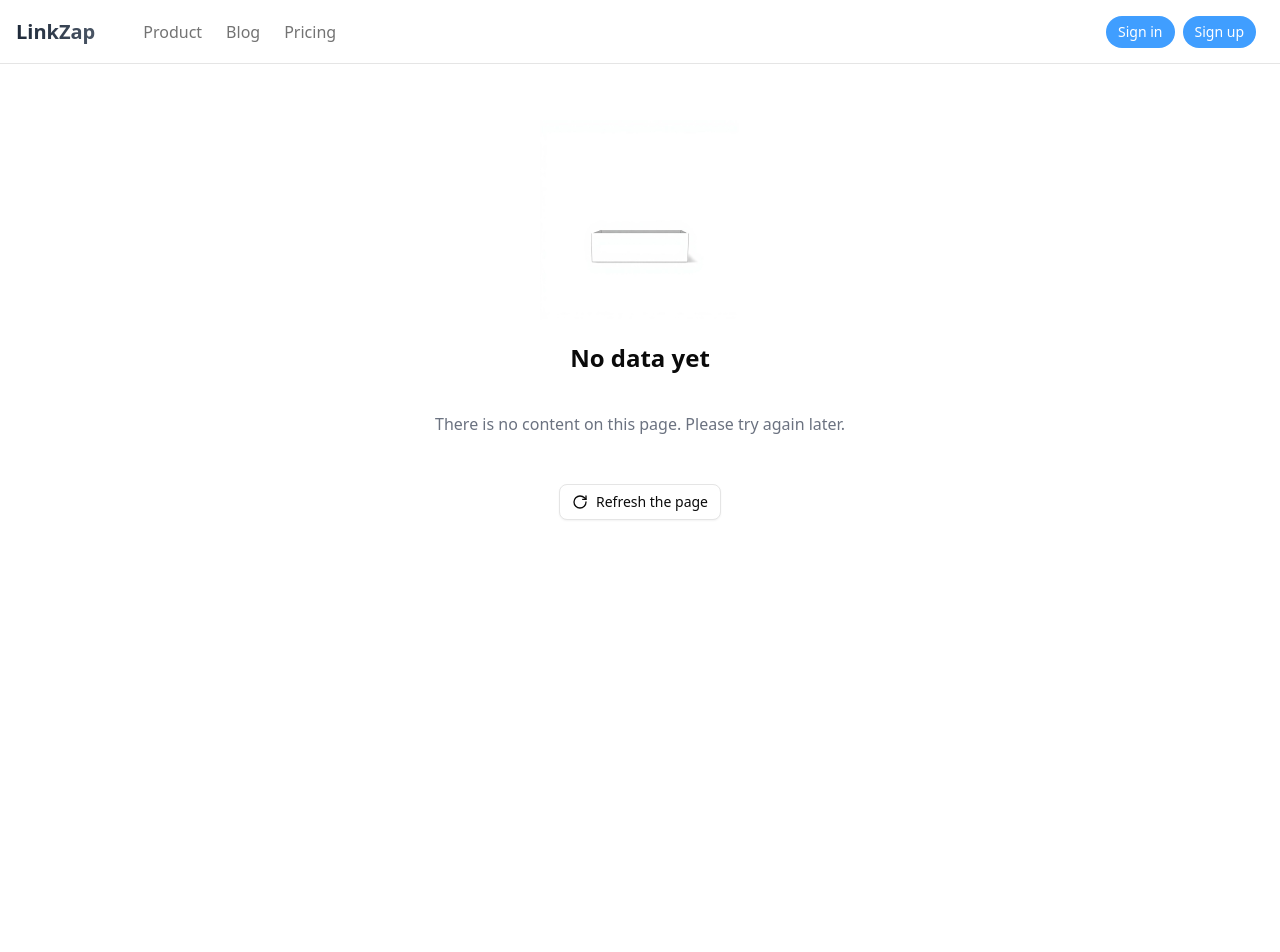
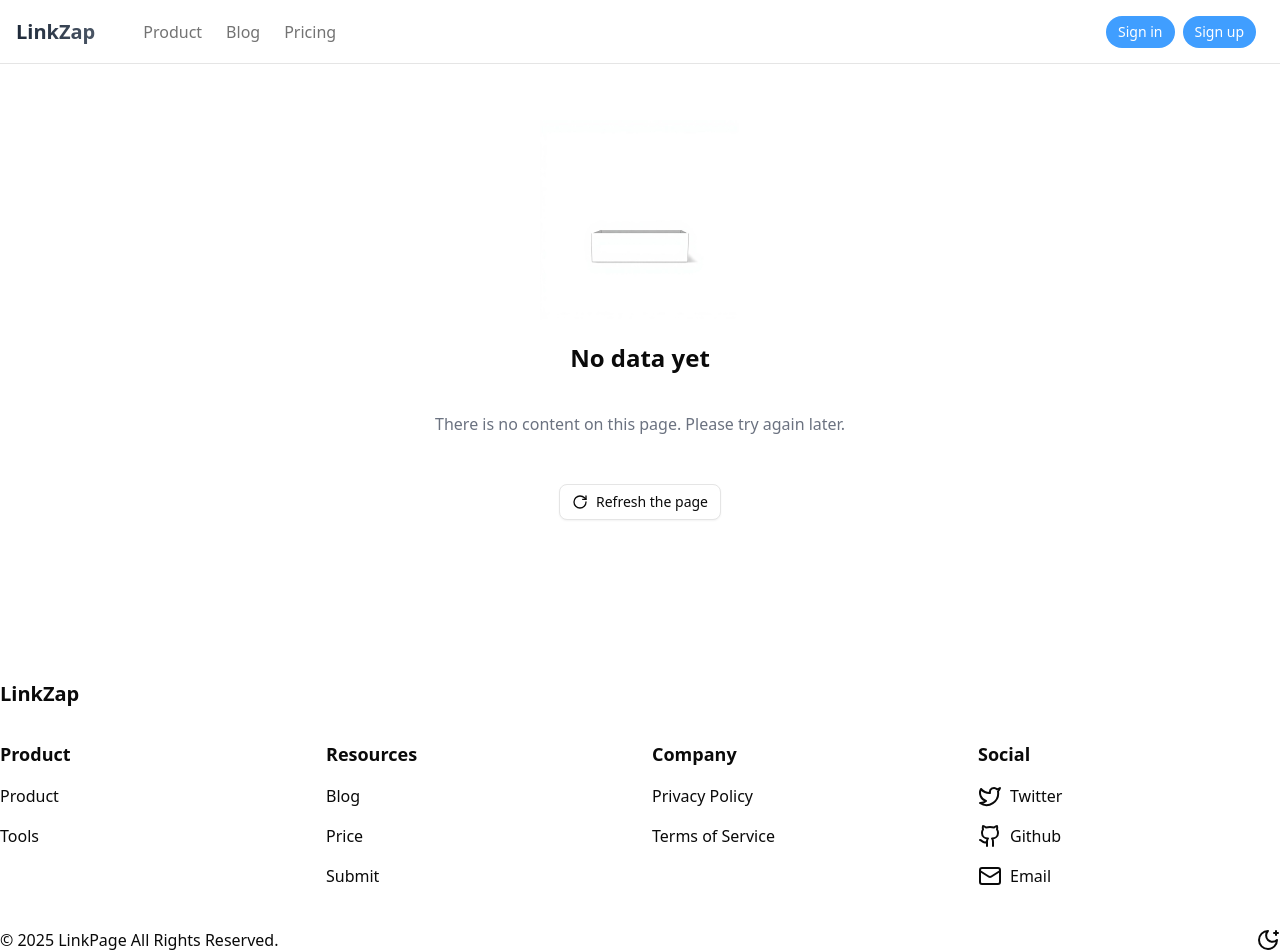
Before and after one commit to andyowli/LinkZap, a Next.js app: page /blog in a window 1280 px wide. Shown: the top 952 px of the page. Before the commit the page ends 800 px from the top, so only its background shows below. Built offline with nearby package versions, Linux system fonts and the light colour scheme; no server answers.

Commit message:
Modify file

```diff
--- a/src/app/[slug]/page.tsx
+++ b/src/app/[slug]/page.tsx
@@ -17,7 +17,7 @@ const getPage = `*[ _type == "post" && slug.current == $slug][0]{
 const options = { next: { revalidate: 30 } };
 
 interface PageProps {
-  params: { slug: string };
+    params: { slug: string };
 }
 
 
--- a/src/app/blog/page.tsx
+++ b/src/app/blog/page.tsx
@@ -1,4 +1,5 @@
 import { EmptyData } from "@/components/empty-data";
+import { Footer } from "@/components/footer";
 import { Navbar } from "@/components/navbar";
 
 const Blog = () => {
@@ -6,6 +7,8 @@ const Blog = () => {
         <div>
             <Navbar />
             <EmptyData />
+
+            <Footer />
         </div>
     )
 }
--- /dev/null
+++ b/src/app/company/[slug]/page.tsx
@@ -0,0 +1,47 @@
+import { Footer } from "@/components/footer";
+import { Navbar } from "@/components/navbar";
+import { client } from "@/sanity/client";
+import { PortableText, SanityDocument } from "next-sanity";
+
+const getPage = `*[_type == "company" && slug.current == $slug][0]{
+    title,
+    subtitle,
+    body
+}`;
+
+console.log(getPage);
+
+const options = { next: { revalidate: 30 } };
+
+interface PageProps {
+    params: { slug: string };
+}
+export default async function Company ({ params }: PageProps) {
+    const { slug } = await params;
+
+    const page = await client.fetch<SanityDocument>(getPage, {slug}, options);
+    console.log(page);
+
+    if (!page) {
+        return <div>Page not found</div>;
+    }
+
+    return (
+        <div>
+            <Navbar />
+
+            <div className="container mx-auto max-w-7xl mt-24">
+                <div className="text-center mb-8">
+                    <h1>{page.title}</h1>
+                    <span className="text-xl text-gray-500">{page.subtitle}</span>
+                </div>
+                <div className="h-[0.2] bg-gray-400 mb-6"></div>
+                <div className="text-lg">
+                    <PortableText value={page.body} />
+                </div>
+            </div>
+
+            <Footer />
+        </div>
+    )
+}
--- a/src/app/price/page.tsx
+++ b/src/app/price/page.tsx
@@ -3,6 +3,7 @@ import { Check } from "lucide-react";
 import { Button } from "@/components/ui/button";
 import { Card, CardContent, CardDescription, CardFooter, CardHeader, CardTitle } from "@/components/ui/card";
 import { Navbar } from "@/components/navbar";
+import { Footer } from "@/components/footer";
 
 export default function PricePage() {
   const pricingPlans = [
@@ -122,7 +123,7 @@ export default function PricePage() {
       </section>
 
       {/* FAQ Section */}
-      <section className="py-16 px-4 bg-muted/30">
+      <section className="py-16 px-4">
         <div className="container mx-auto max-w-4xl">
           <h1 className="text-2xl font-bold mb-8 text-center">frequently asked questions</h1>
           <div className="space-y-6">
@@ -162,21 +163,7 @@ export default function PricePage() {
       </section>
 
       {/* Footer */}
-      <footer className="mt-auto py-6 bg-muted/30">
-        <div className="container mx-auto px-4">
-          <div className="flex flex-col md:flex-row justify-between items-center">
-            <div className="text-sm text-muted-foreground mb-4 md:mb-0">© 2025 Product Collection</div>
-            <div className="flex space-x-6">
-              <Link href="/standards" className="text-sm text-muted-foreground hover:text-foreground transition-colors">
-                Inclusion criteria
-              </Link>
-              <Link href="/contact" className="text-sm text-muted-foreground hover:text-foreground transition-colors">
-                Contact Us
-              </Link>
-            </div>
-          </div>
-        </div>
-      </footer>
+      <Footer />
     </main>
   )
 }
--- a/src/app/product/page.tsx
+++ b/src/app/product/page.tsx
@@ -10,6 +10,7 @@ import { JSX, useEffect, useRef, useState } from "react";
 import { Loading } from "@/components/loading";
 import { usePathname, useSearchParams } from "next/navigation";
 import { EmptyData } from "@/components/empty-data";
+import { Footer } from "@/components/footer";
 
 const POSTS_QUERY = `*[ _type == "post" && !(_id in path("drafts.**"))]{
   _id,
@@ -178,21 +179,7 @@ const ProductPage = () => {
       </div>
 
       {/* Footer */}
-      <footer className="mt-auto py-6 bg-white border-t">
-        <div className="container mx-auto px-4">
-          <div className="flex flex-col md:flex-row justify-between items-center">
-            <div className="text-sm text-muted-foreground mb-4 md:mb-0">© 2025 Product Collection</div>
-            <div className="flex space-x-6">
-              <Link href="/standards" className="text-sm text-muted-foreground hover:text-foreground transition-colors">
-                Inclusion criteria
-              </Link>
-              <Link href="/contact" className="text-sm text-muted-foreground hover:text-foreground transition-colors">
-                Contact Us
-              </Link>
-            </div>
-          </div>
-        </div>
-      </footer>
+      <Footer />
     </main>
   )
 }
--- a/src/app/submit/page.tsx
+++ b/src/app/submit/page.tsx
@@ -18,6 +18,7 @@ import UploadImage from "@/components/upload-image";
 import { useUser } from "@clerk/nextjs";
 import { useRouter } from "next/navigation";
 import { Loading } from "@/components/loading";
+import { Footer } from "@/components/footer";
 
 const frameworks = [
     {
@@ -463,6 +464,8 @@ const Submit = () => {
                     </Form>
                 </div>
             </Card>
+
+            <Footer />
         </div>
     )
 }
--- a/src/components/footer.tsx
+++ b/src/components/footer.tsx
@@ -11,22 +11,23 @@ export function Footer() {
         {
             title: 'Product',
             links: [
-                { name: 'Product', href: '#' },
+                { name: 'Product', href: '/product' },
+                { name: 'Tools', href: '/product?category=tools' }
             ],
         },
         {
             title: 'Resources',
             links: [
-                { name: 'Blog', href: '#' },
-                { name: 'Price', href: '#' },
-                { name: 'Submit', href: '#' },
+                { name: 'Blog', href: '/blog' },
+                { name: 'Price', href: '/price' },
+                { name: 'Submit', href: '/submit' },
             ],
         },
         {
             title: 'Company',
             links: [
-                { name: 'Privacy Policy', href: '#' },
-                { name: 'Terms of Service', href: '#' },
+                { name: 'Privacy Policy', href: '/company/Privacy' },
+                { name: 'Terms of Service', href: '/company/Terms' },
             ],
         },
         {
@@ -40,7 +41,7 @@ export function Footer() {
     ];
 
     return (
-        <footer className="bg-white py-10 container mx-auto max-w-7xl">
+        <footer className="py-10 container mx-auto max-w-7xl">
             <div className="">
                 <div className="mb-8">
                     <div className="flex items-center">
```
